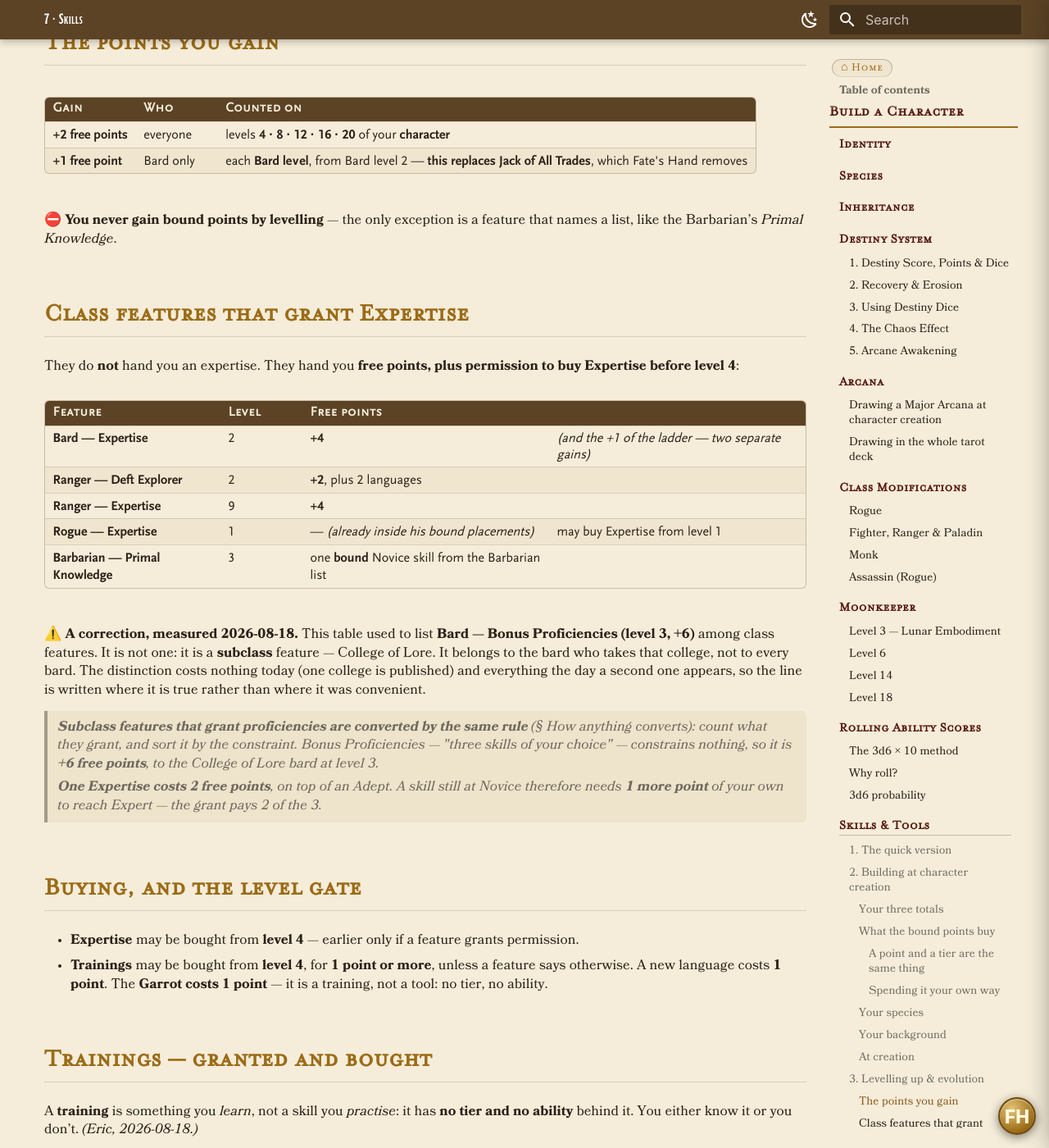
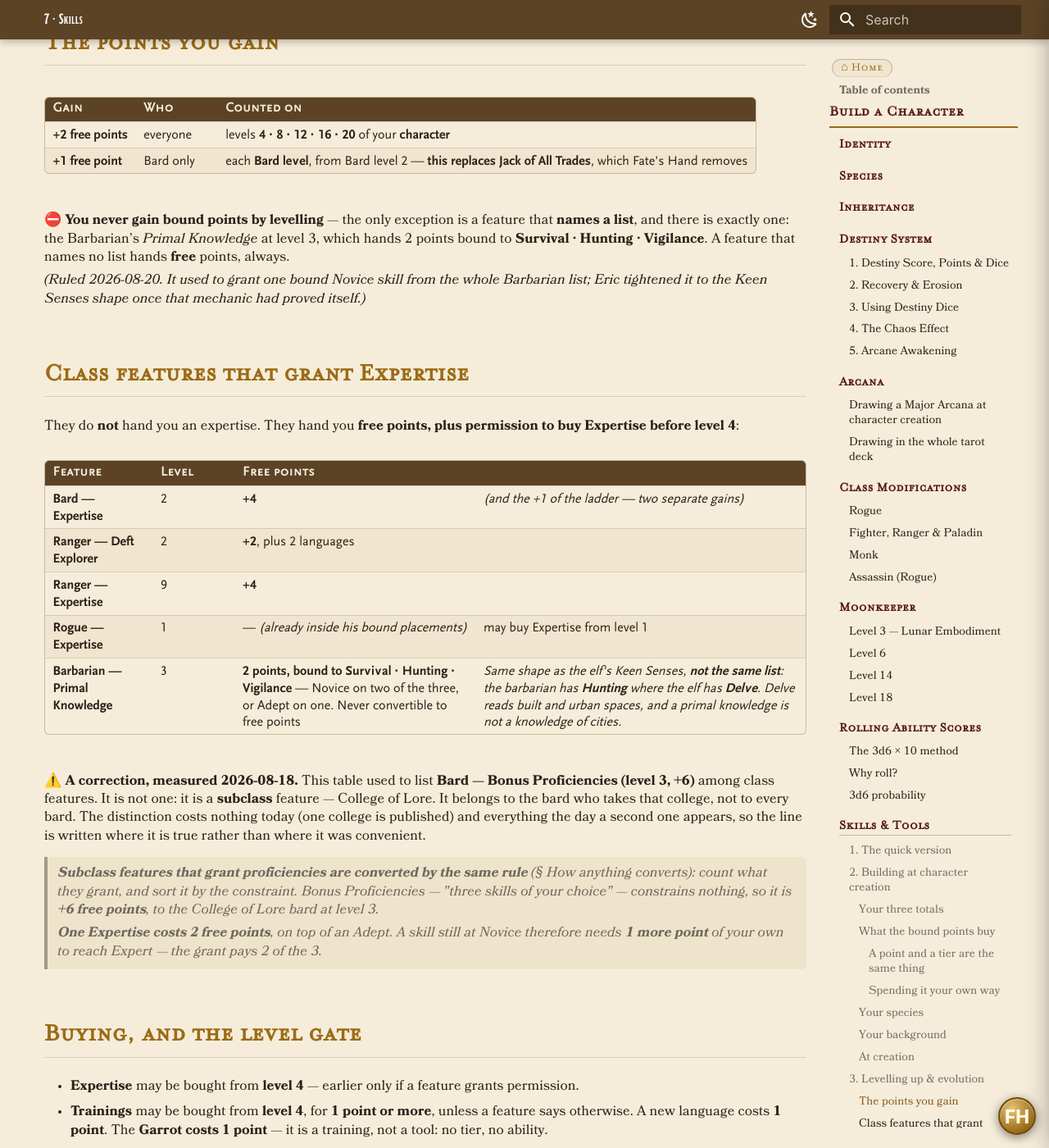
Before and after one commit to Noirchicot/fh-phb, an MkDocs documentation site: the page built from docs/chapters/skills-and-tools.md, in a window 1280 px wide and 1400 px high, scrolled down 4122 px. Shown: the whole window at 82% size. Built offline with MkDocs 1.6.1 and Material for MkDocs 9.7.7, drawn with Linux system fonts in a browser that asks for light colours; some of the changed text lies outside the part shown.

Commit message:
Primal Knowledge prend la forme de Keen Senses — avec une autre liste
Eric, ce soir : « primal knowledge, on avait statué il y a quelques jours :
free points. Mais aujourd'hui, comme la mécanique de distribution de bound
skill est rodée, c'est plutôt idem Keen Senses : répartition de 2 bound points
dans Survival, Hunting, Vigilance (j'enlève la composante urbaine de Delve). »

Le chapitre disait « un point lié Novice dans la liste du Barbare ». Il dit
maintenant 2 points, captifs de Survival · Hunting · Vigilance, Novice sur deux
des trois ou Adept sur un.

⚠️ MÊME FORME QUE KEEN SENSES, PAS MÊME LISTE, et le chapitre l'écrit pour
qu'on ne recopie pas l'une sur l'autre : l'elfe a Delve, le barbare a Hunting.
Delve lit les espaces bâtis et les ruines, et un savoir primal n'est pas un
savoir des villes.

Et la règle générale au-dessus devient vraie au sens fort : on ne gagne jamais
de points liés en montant de niveau, sauf une aptitude qui NOMME une liste — et
il y en a exactement une. La liste est désormais nommée, donc la phrase cesse
d'être une promesse.

Co-Authored-By: Claude Opus 5 <noreply@anthropic.com>

```diff
--- a/docs/chapters/skills-and-tools.md
+++ b/docs/chapters/skills-and-tools.md
@@ -151,8 +151,13 @@ the story coherent with where you spend.
 | **+2 free points** | everyone | levels **4 · 8 · 12 · 16 · 20** of your **character** |
 | **+1 free point** | Bard only | each **Bard level**, from Bard level 2 — **this replaces Jack of All Trades**, which Fate's Hand removes |
 
-⛔ **You never gain bound points by levelling** — the only exception is a feature that names a
-list, like the Barbarian's *Primal Knowledge*.
+⛔ **You never gain bound points by levelling** — the only exception is a feature that **names
+a list**, and there is exactly one: the Barbarian's *Primal Knowledge* at level 3, which hands
+2 points bound to **Survival · Hunting · Vigilance**. A feature that names no list hands **free**
+points, always.
+
+*(Ruled 2026-08-20. It used to grant one bound Novice skill from the whole Barbarian list; Eric
+tightened it to the Keen Senses shape once that mechanic had proved itself.)*
 
 ### Class features that grant Expertise
 
@@ -165,7 +170,7 @@ Expertise before level 4**:
 | **Ranger — Deft Explorer** | 2 | **+2**, plus 2 languages | |
 | **Ranger — Expertise** | 9 | **+4** | |
 | **Rogue — Expertise** | 1 | — *(already inside his bound placements)* | may buy Expertise from level 1 |
-| **Barbarian — Primal Knowledge** | 3 | one **bound** Novice skill from the Barbarian list | |
+| **Barbarian — Primal Knowledge** | 3 | **2 points, bound to Survival · Hunting · Vigilance** — Novice on two of the three, or Adept on one. Never convertible to free points | *Same shape as the elf's Keen Senses, **not the same list**: the barbarian has **Hunting** where the elf has **Delve**. Delve reads built and urban spaces, and a primal knowledge is not a knowledge of cities.* |
 
 ⚠️ **A correction, measured 2026-08-18.** This table used to list **Bard — Bonus Proficiencies
 (level 3, +6)** among class features. It is not one: it is a **subclass** feature — College of
@@ -438,7 +443,7 @@ A finesse weapon (DEX) that improves [Strangling](battlefield.md#strangle-new) (
 <p class="fh-layer__label">What Fate’s Hand does here</p>
 <ul>
 <li><span class="fh-layer__genre">skill</span> <span class="fh-layer__added">adds 9</span> — Academics, Appraise, Delve, Hunting, Leadership, Might… · <span class="fh-layer__patched">changes 17</span> — Acrobatics, Animal Handling, Arcana, Athletics, Deception, History… · <span class="fh-layer__removed">removes 1</span> — Perception</li>
-<li><span class="fh-layer__genre">tool</span> <span class="fh-layer__added">adds 13</span> — Card Set, Dice Set, Dragonchess Set, Mount (Air), Mount (Land), Mount (Water)… · <span class="fh-layer__patched">changes 3</span> — Mason’s Tools, Potter’s Tools, Tinker’s Tools · <span class="fh-layer__removed">removes 2</span> — Gaming Set, Musical Instrument</li>
+<li><span class="fh-layer__genre">tool</span> <span class="fh-layer__added">adds 14</span> — Card Set, Dice Set, Dragonchess Set, Instrument (Other), Instrument (Strings), Instrument (Wind)… · <span class="fh-layer__patched">changes 3</span> — Mason’s Tools, Potter’s Tools, Tinker’s Tools · <span class="fh-layer__removed">removes 2</span> — Gaming Set, Musical Instrument</li>
 <li><span class="fh-layer__genre">training</span> <span class="fh-layer__added">adds 13</span> — Araag, Dragonborn, Dwarf, Elestu, Elf, Garrot…</li>
 </ul>
 <p class="fh-layer__note">Measured against the SRD’s data. Rules this chapter states in its own words are not counted here.</p>
```
Also changed, not shown: docs/chapters/crafting.md (+1 -1 lines), docs/chapters/equipment.md (+1 -1 lines).
